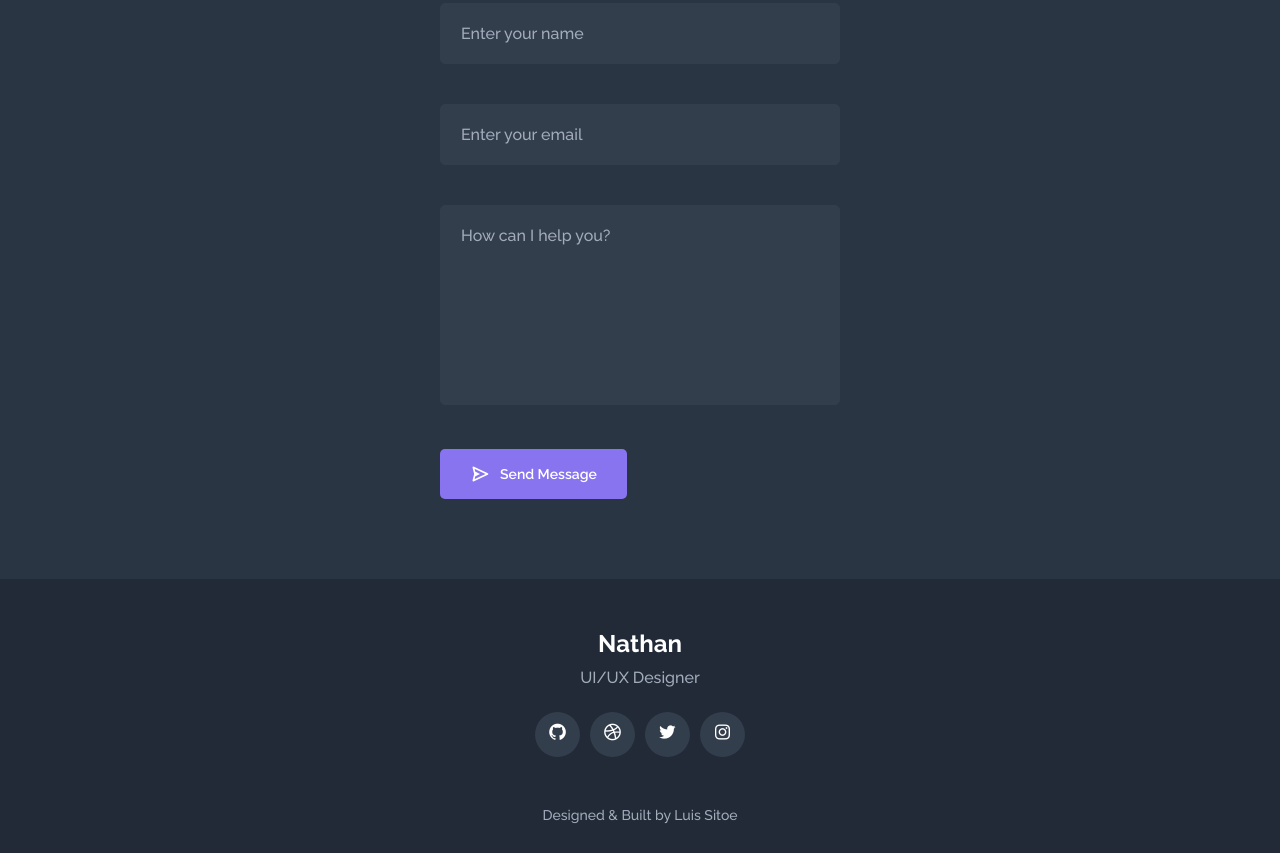
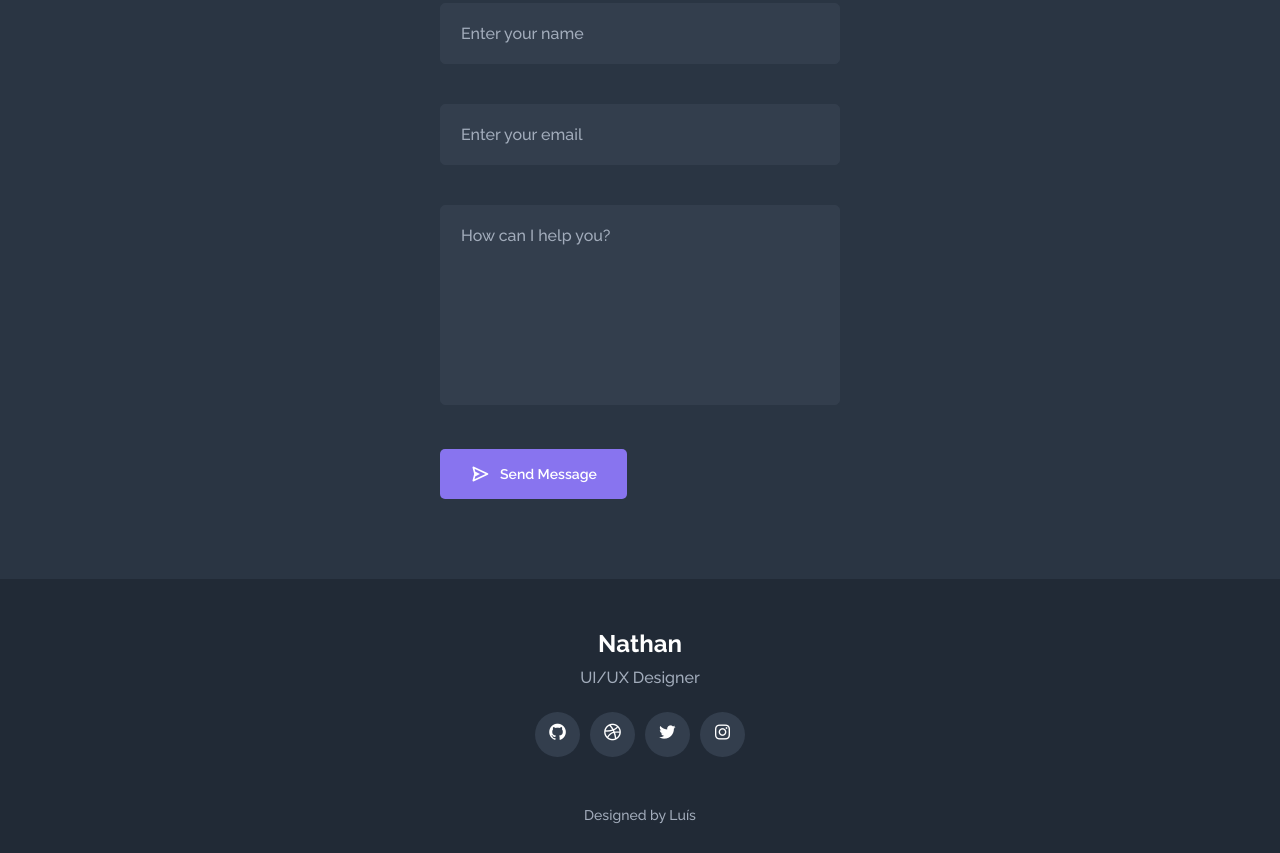
Before and after one commit to luissitoe/responsive-personal-portfolio-website-nathan, a plain HTML site: page index.html in a window 1280 px wide. Shown: the part 4510-5363 px from the top of the page. Drawn offline with Linux system fonts and the light colour scheme.

Commit message:
Update index.html

```diff
--- a/index.html
+++ b/index.html
@@ -435,7 +435,7 @@
                         </li>
                     </ul>
                 </div>
-                <p class="footer__copyright">Designed & Built by Luis Sitoe</p>
+                <p class="footer__copyright">Designed by Luís</p>
             </div>
         </div>
     </footer>
```
